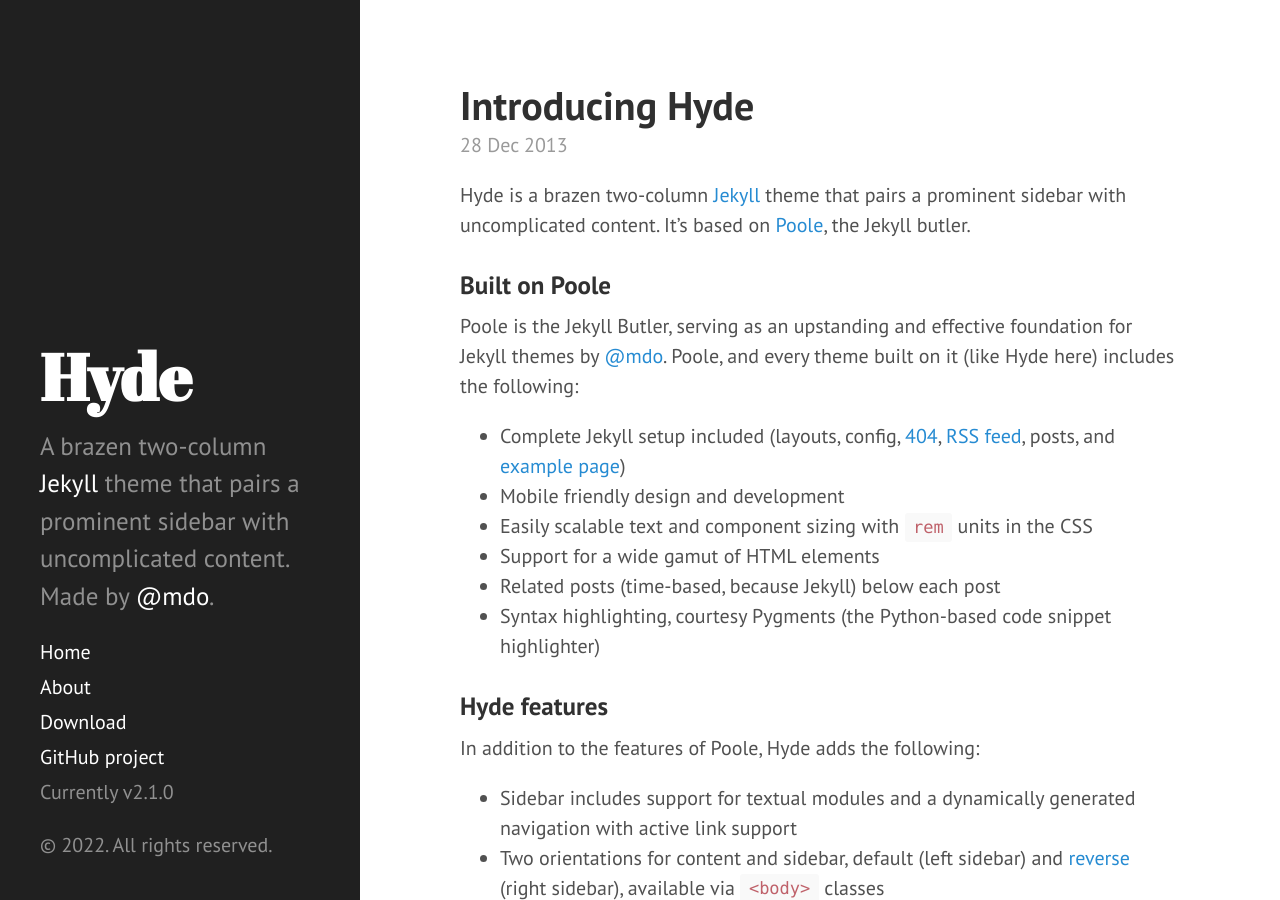
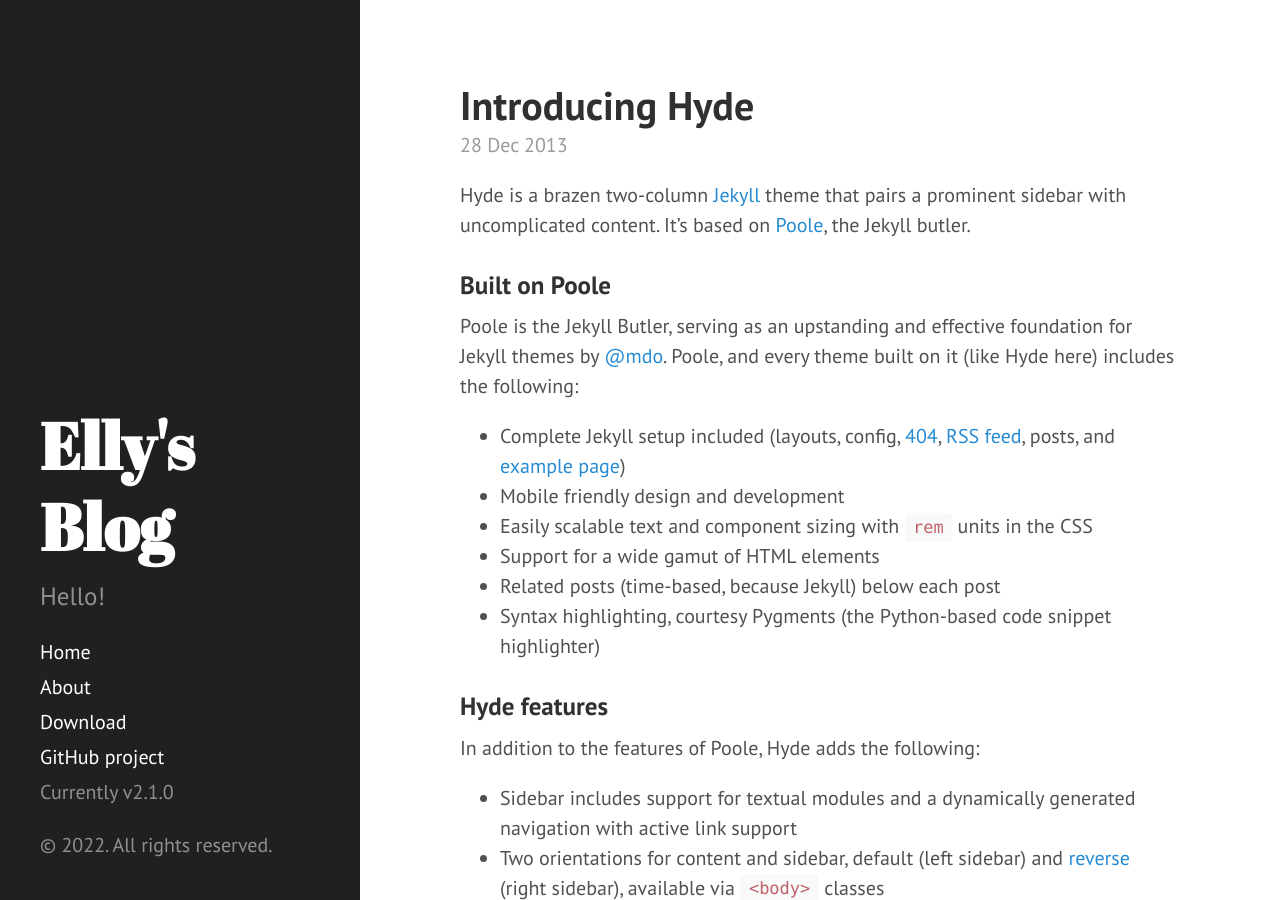
Before and after one commit to Eunji-Elly-Lee/eunji-elly-lee.github.io, a Jekyll site: the page built from index.html, in a window 1280 px wide and 900 px high. Built offline with Jekyll 4.4.1, drawn with Linux system fonts in a browser that asks for light colours; Markdown is read by kramdown in place of the engine named in the settings; the list of posts is cut into pages by our own code.

Commit message:
Update _config.yml

```diff
--- a/_config.yml
+++ b/_config.yml
@@ -7,10 +7,10 @@
 relative_permalinks: true
 
 # Setup
-title:            Hyde
+title:            Elly's Blog
 tagline:          'A Jekyll theme'
-description:      'A brazen two-column <a href="http://jekyllrb.com" target="_blank">Jekyll</a> theme that pairs a prominent sidebar with uncomplicated content. Made by <a href="https://twitter.com/mdo" target="_blank">@mdo</a>.'
-url:              http://hyde.getpoole.com
+description:      'Hello!'
+url:              https://eunji-elly-lee.github.io/
 baseurl:          /
 
 author:
```
